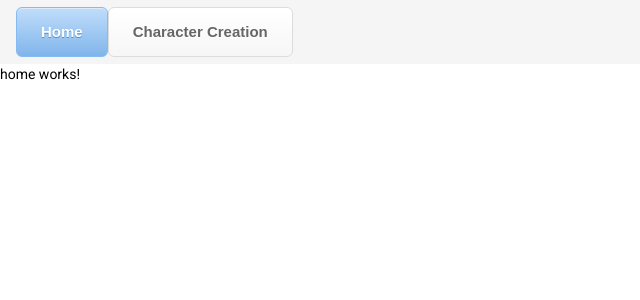
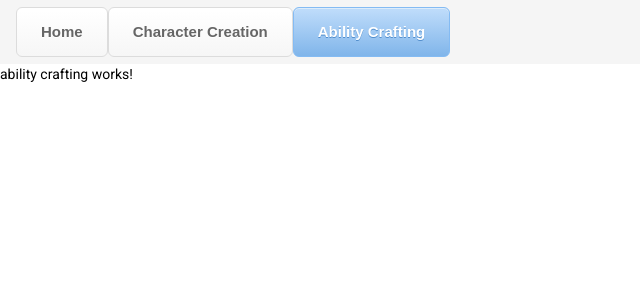
Before and after one commit to xecron/charbuild, an Angular app: page /crafting in a window 1280 px wide. Before the commit this address led to /home. Shown: the top 300 px of the page, without its empty margins (0-640 px from the left). Built offline with nearby package versions, Linux system fonts and the light colour scheme.

Commit message:
feat: create ability crafting component
Signed-off-by: xecron <batuhancimen.x@gmail.com>

```diff
--- a/apps/charbuild/src/app/app-routing.module.ts
+++ b/apps/charbuild/src/app/app-routing.module.ts
@@ -4,6 +4,7 @@ import { RouterModule } from '@angular/router';
 
 import { HomeComponent } from './home/home.component';
 import { CreationComponent } from './creation/creation.component';
+import { CraftingComponent } from './crafting/crafting.component';
 
 
 export const routes = [
@@ -14,6 +15,10 @@ export const routes = [
     {
       path: 'creation',
       component: CreationComponent,
+    },
+    {
+      path: 'crafting',
+      component: CraftingComponent,
     },
     {
       path: '**',
--- a/apps/charbuild/src/app/app.component.html
+++ b/apps/charbuild/src/app/app.component.html
@@ -4,6 +4,7 @@
       <nav>
         <a mat-button class="button" routerLink="/home" routerLinkActive="activebutton"> Home</a>
         <a mat-button class="button" routerLink="/creation" routerLinkActive="activebutton"> Character Creation</a>
+        <a mat-button class="button" routerLink="/crafting" routerLinkActive="activebutton"> Ability Crafting</a>
       </nav>
     </mat-toolbar-row>
   </mat-toolbar>
--- a/apps/charbuild/src/app/app.module.ts
+++ b/apps/charbuild/src/app/app.module.ts
@@ -10,10 +10,11 @@ import { AppComponent } from './app.component';
 import { AppRoutingModule } from './app-routing.module';
 import { HomeComponent } from './home/home.component';
 import { CreationComponent } from './creation/creation.component';
+import { CraftingComponent } from './crafting/crafting.component';
 
 @NgModule({
   imports: [BrowserModule, SharedModule, AppRoutingModule, BrowserAnimationsModule, AttributeModule],
-  declarations: [AppComponent, HomeComponent, CreationComponent],
+  declarations: [AppComponent, HomeComponent, CreationComponent, CraftingComponent],
   providers: [],
   bootstrap: [AppComponent],
 })
--- /dev/null
+++ b/apps/charbuild/src/app/crafting/crafting.component.html
@@ -0,0 +1 @@
+<p>ability crafting works!</p>
--- /dev/null
+++ b/apps/charbuild/src/app/crafting/crafting.component.ts
@@ -0,0 +1,15 @@
+import { Component, OnInit } from '@angular/core';
+
+@Component({
+  selector: 'charbuild-crafting',
+  templateUrl: './crafting.component.html',
+  styleUrls: ['./crafting.component.scss']
+})
+export class CraftingComponent implements OnInit {
+
+  constructor() { }
+
+  ngOnInit(): void {
+  }
+
+}
```
Also changed, not shown: apps/charbuild/src/app/crafting/crafting.component.scss (added), 1 other file (tests, documents, lock files or other folders).
